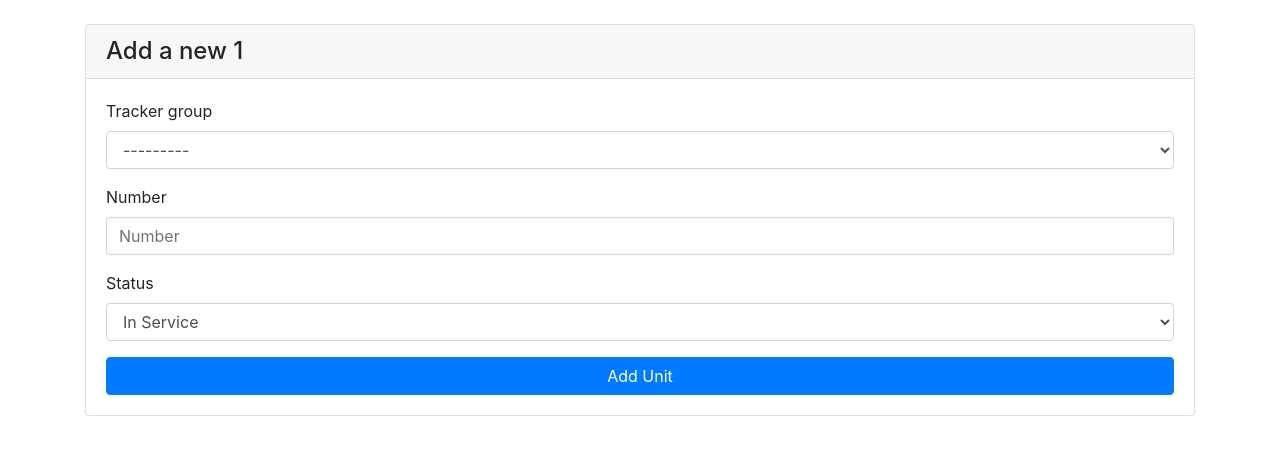
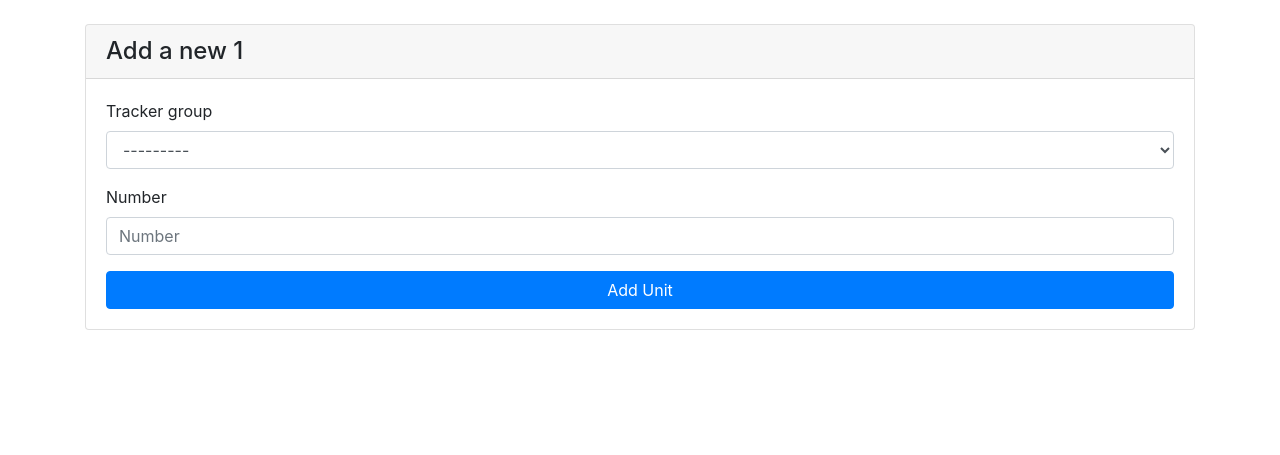
Before and after one commit to dimitrivanloey/TMS, a Django app: page /trackers/1/new in a window 1280 px wide. Shown: the part 58-513 px from the top of the page. Run offline with Django 3.2, Linux system fonts and the light colour scheme; the visitor is signed in with stand-in values (Sample User, id 1); some libraries are stand-ins or nearby versions.

Commit message:
Update tracker show page

```diff
--- a/unit_logs/forms.py
+++ b/unit_logs/forms.py
@@ -9,7 +9,7 @@ class StatusChoiceField(forms.ModelChoiceField):
 class TrackerForm(forms.ModelForm):
     class Meta:
         model = Tracker
-        fields = ['tracker_group', 'number', 'status']
+        fields = ['tracker_group', 'number']
 
 class EntryForm(forms.ModelForm):
     status = StatusChoiceField(queryset=Status.objects.all().order_by('category'))
--- a/unit_logs/templates/unit_logs/tracker_unit.html
+++ b/unit_logs/templates/unit_logs/tracker_show.html
@@ -20,9 +20,7 @@
     <h4>
         {{ tracker }}
     </h4>
-        <a class="btn btn-info" href="{{tracker.id}}/failures/new" role="button">Add Failure</a>
         <a class="btn btn-info" href="{{tracker.id}}/entries/new" role="button">Add Entry</a>
-
     </div>
 
     <div class="card-body">
--- a/unit_logs/views.py
+++ b/unit_logs/views.py
@@ -26,7 +26,7 @@ def tracker_show(request, tracker_group, tracker_id):
     if request.method == 'GET':
         form = TrackerForm(instance=tracker)
         context = {'tracker': tracker, 'form':form, 'entries':entries}
-        return render(request, 'unit_logs/tracker_unit.html', context)
+        return render(request, 'unit_logs/tracker_show.html', context)
     else:
         form = TrackerForm(request.POST, instance=tracker)
         form.save()
```
